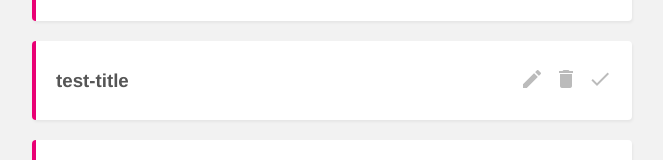
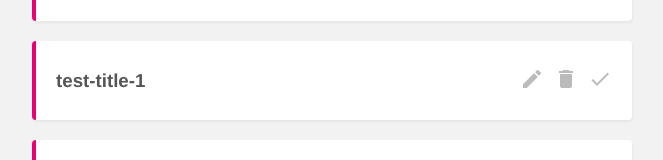
Before and after one commit to uf-code/project-planner, a Vue app: page / in a window 1280 px wide. Shown: the part 265-425 px from the top of the page, without its empty margins (308-971 px from the left). Built offline with nearby package versions, Linux system fonts and the light colour scheme; data requests are answered from the project's data file.

Commit message:
giving a functionality to editproject component

```diff
--- a/data/db.json
+++ b/data/db.json
@@ -13,8 +13,8 @@
       "complete": false
     },
     {
-      "title": "test-title",
-      "details": "test-details",
+      "title": "test-title-1",
+      "details": "test-details-1",
       "complete": false,
       "id": 3
     },
--- a/src/views/EditProject.vue
+++ b/src/views/EditProject.vue
@@ -19,6 +19,17 @@ export default {
       uri: 'http://localhost:3000/projects/' + this.id,
     }
   },
+  methods: {
+    handleSubmit() {
+      fetch(this.uri, {
+        method: 'PATCH',
+        headers: { 'Content-Type': 'application/json' },
+        body: JSON.stringify({ title: this.title, details: this.details }),
+      })
+        .then(() => this.$router.push('/'))
+        .catch((err) => console.error(err.message))
+    },
+  },
   mounted() {
     fetch(this.uri)
       .then((res) => res.json())
```
